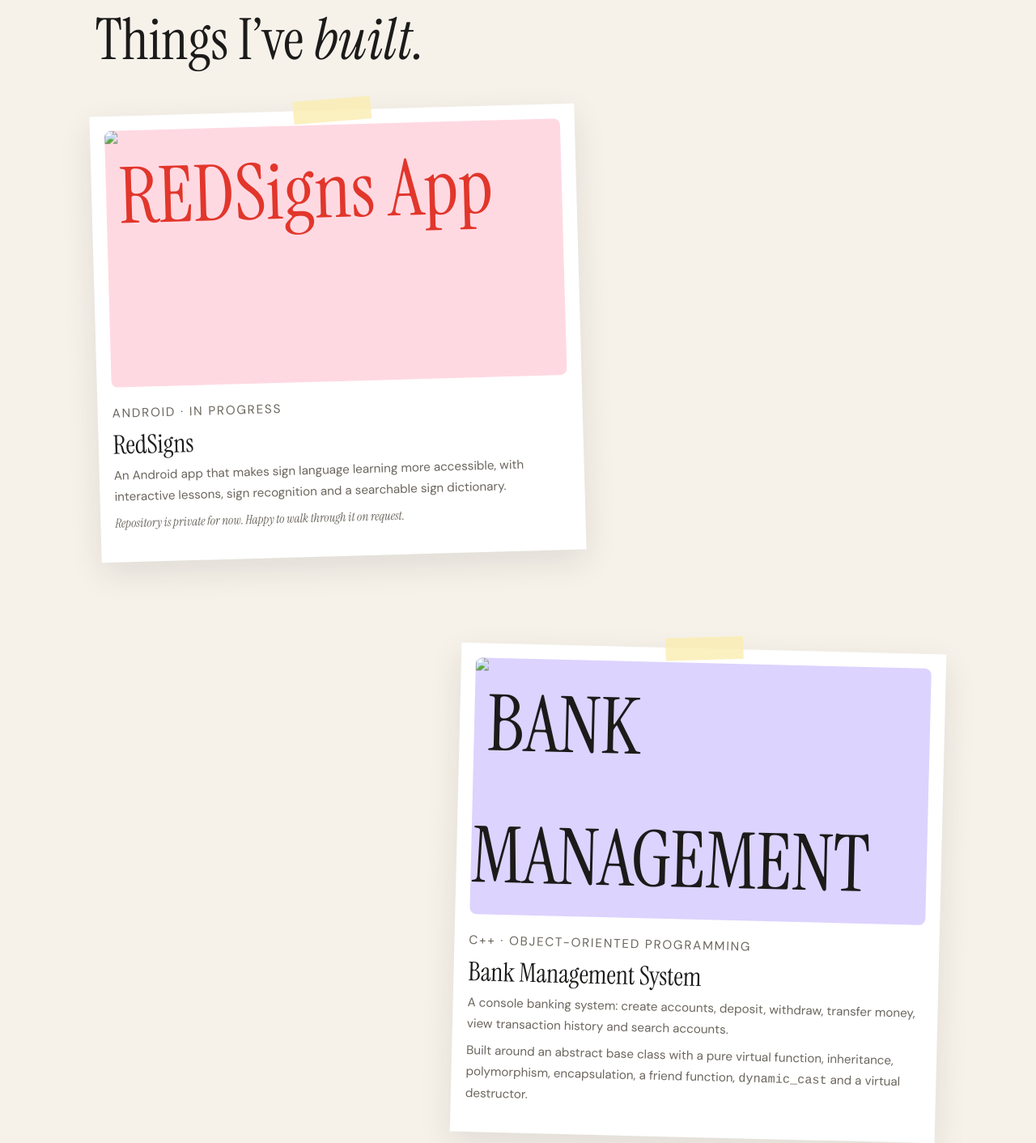
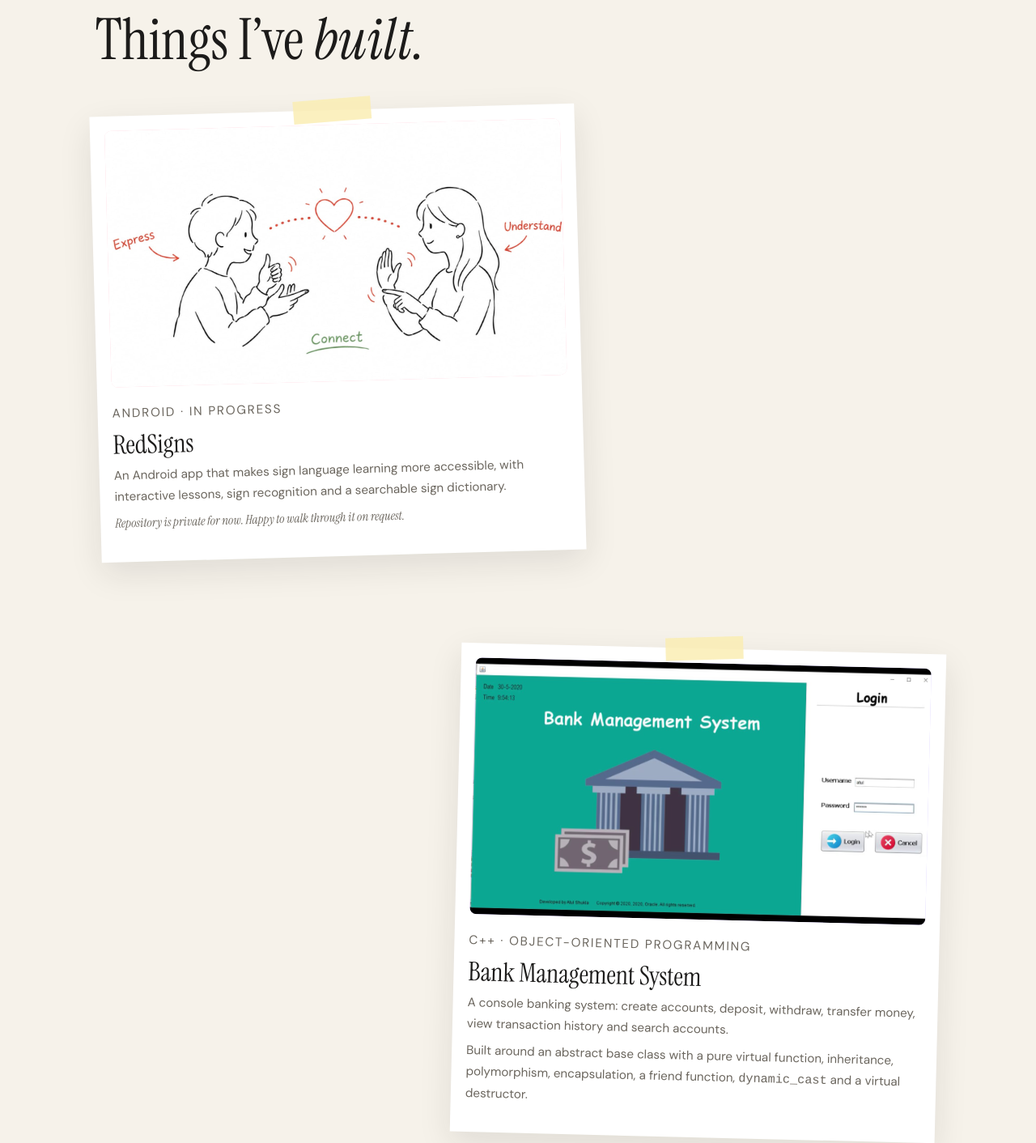
Before and after one commit to tanveerhareem60-netizen/Hareem-Protfolio, a plain HTML site: page index.html in a window 1280 px wide. Shown: the part 1545-2957 px from the top of the page at 81% size. Drawn offline with Linux system fonts and the light colour scheme.

Commit message:
Fix HTML encoding issues in index.html

```diff
--- a/index.html
+++ b/index.html
@@ -213,7 +213,7 @@
 
     <div class="collage">
       <article class="card a reveal left">
-        <div class="shot"><img src="Protfolio images/redsigns2.png"
+        <div class="shot"><img src="redsigns2.png"
 alt="REDSigns App"></div>
         <p class="meta">Android · In progress</p>
         <h3>RedSigns</h3>
@@ -222,7 +222,7 @@ alt="REDSigns App"></div>
       </article>
 
       <article class="card b reveal right">
-        <div class="shot"><img src="Protfolio images/bank.png"
+        <div class="shot"><img src="bank.png"
 alt="BANK MANAGEMENT SYSTEM"></div>
         <p class="meta">C++ · Object-Oriented Programming</p>
         <h3>Bank Management System</h3>
@@ -323,4 +323,5 @@ alt="BANK MANAGEMENT SYSTEM"></div>
   }
 </script>
 </body>
+
 </html>
```
